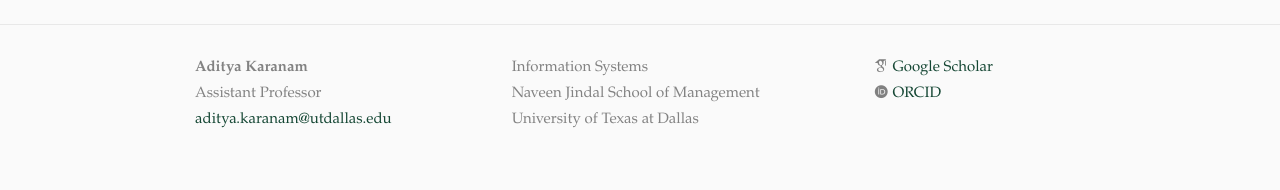
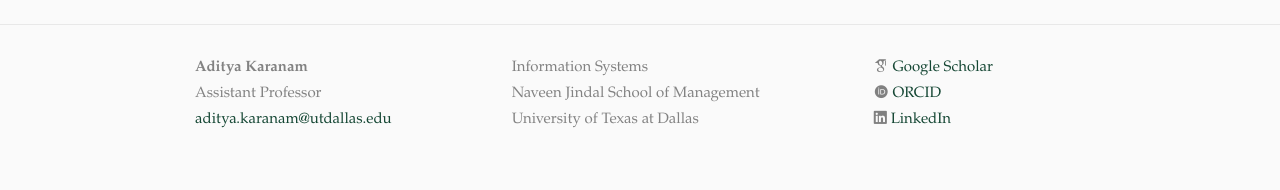
Before and after one commit to askaranam/askaranam.github.io, a Jekyll site: the page built from index.html, in a window 1280 px wide. Shown: the part 1218-1408 px from the top of the page. Built offline with Jekyll 4.4.1, drawn with Linux system fonts in a browser that asks for light colours; some web fonts are replaced.

Commit message:
Update footer.html

```diff
--- a/_includes/footer.html
+++ b/_includes/footer.html
@@ -58,7 +58,13 @@
   </li>
 {% endif %}
 
-
+{% if site.linkedin_username %}
+  <li>
+    <a href="https://linkedin.com/in/{{ site.linkedin_username }}">
+      <i class="fa-brands fa-linkedin" style="color:gray"></i> LinkedIn
+    </a>
+  </li>
+{% endif %}
 
 
 
```
